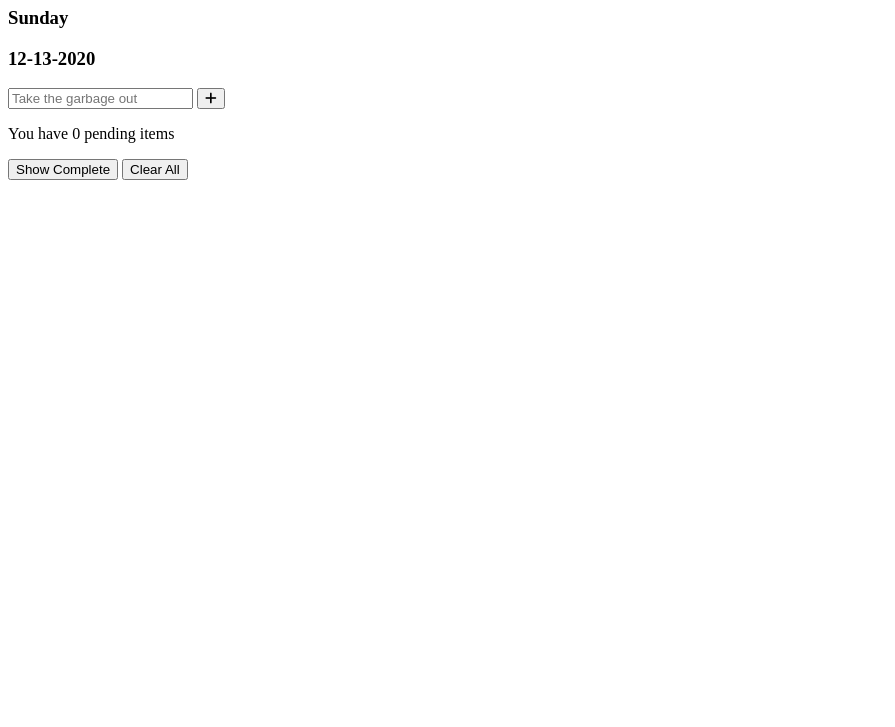
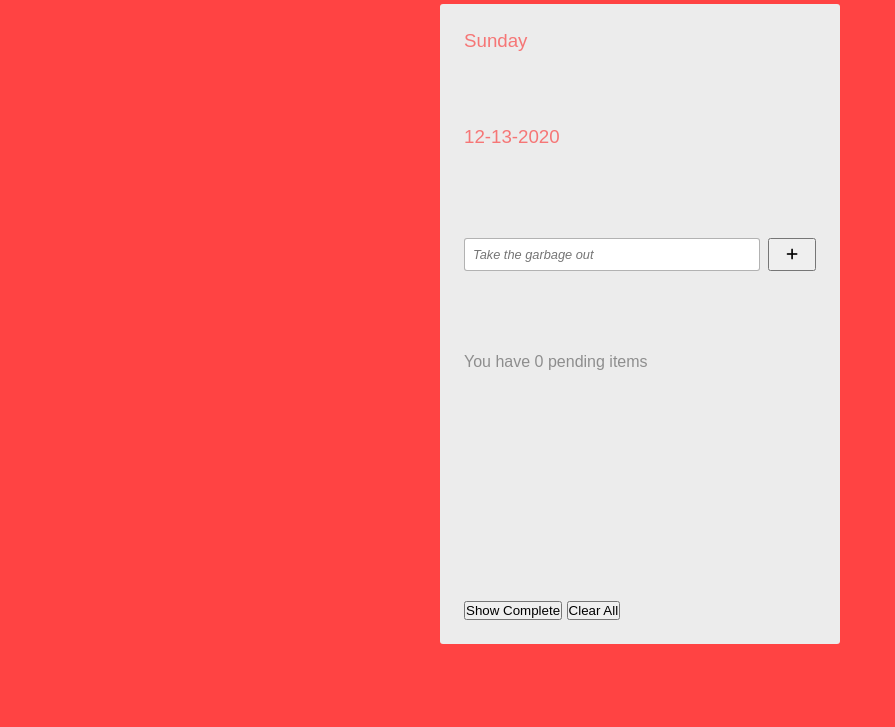
Before and after one commit to arpad58/todo, a plain HTML site: page index.html in a window 1280 px wide. Shown: the part 73-800 px from the top of the page, without its empty margins (0-895 px from the left). Drawn offline with Linux system fonts and the light colour scheme.

Commit message:
css start

```diff
--- a/css/style.css
+++ b/css/style.css
@@ -0,0 +1,66 @@
+* {
+    margin: 0;
+    padding: 0;
+}
+*, *::before, *::after {
+    box-sizing: inherit;
+}
+
+html {
+    box-sizing: border-box;
+}
+body {
+    font-family: sans-serif;
+    background-color: rgb(255, 67, 67);
+    color: rgba(0, 0, 0,.4);
+    min-height: 100vh;
+}
+
+h1 {
+    padding: 1rem;
+    text-align: center;
+    color: #fff;
+}
+h3 {
+    color: rgba(255,0,0, .5);
+    font-weight: 500;
+}
+p {
+    margin: 0.5rem 0;
+}
+.form__day {
+    margin-top: .1rem;
+}
+
+.todo__form {
+    width: 25rem;
+    height: 80vh;
+    margin: .5rem auto;
+    padding: 1.5rem;
+    background-color: #ececec;
+    border-radius: 3px;
+    display: flex;
+    justify-content: space-between;
+    flex-direction: column;
+
+}
+
+.insert {
+    margin-top: 1rem;
+    display: flex;
+}
+.todo__input {
+    padding: .5rem;
+    padding-left: 0.5rem;
+    margin-right: 0.5rem;
+    border: 1px solid rgba(0, 0, 0,.3);
+    border-radius: 3px;
+    font-size: .8rem;
+    font-style: italic;
+    color: rgba(0, 0, 0,.3);
+    flex: 1;
+}
+
+.todo__btn {
+    width: 3rem;
+}
--- a/index.html
+++ b/index.html
@@ -10,9 +10,8 @@
 </head>
 
 <body>
+
     <div class="todo__container">
-
-        <div class="todo__content">
         <!-- Header -->
         <h1>Daily To-Do list manager</h1>
 
@@ -59,8 +58,6 @@
 
     </div>
 
-    </div>
-
     <script src="js/main.js"></script>
 </body>
 
```
Lines whose indentation alone changed are shown as unchanged.
